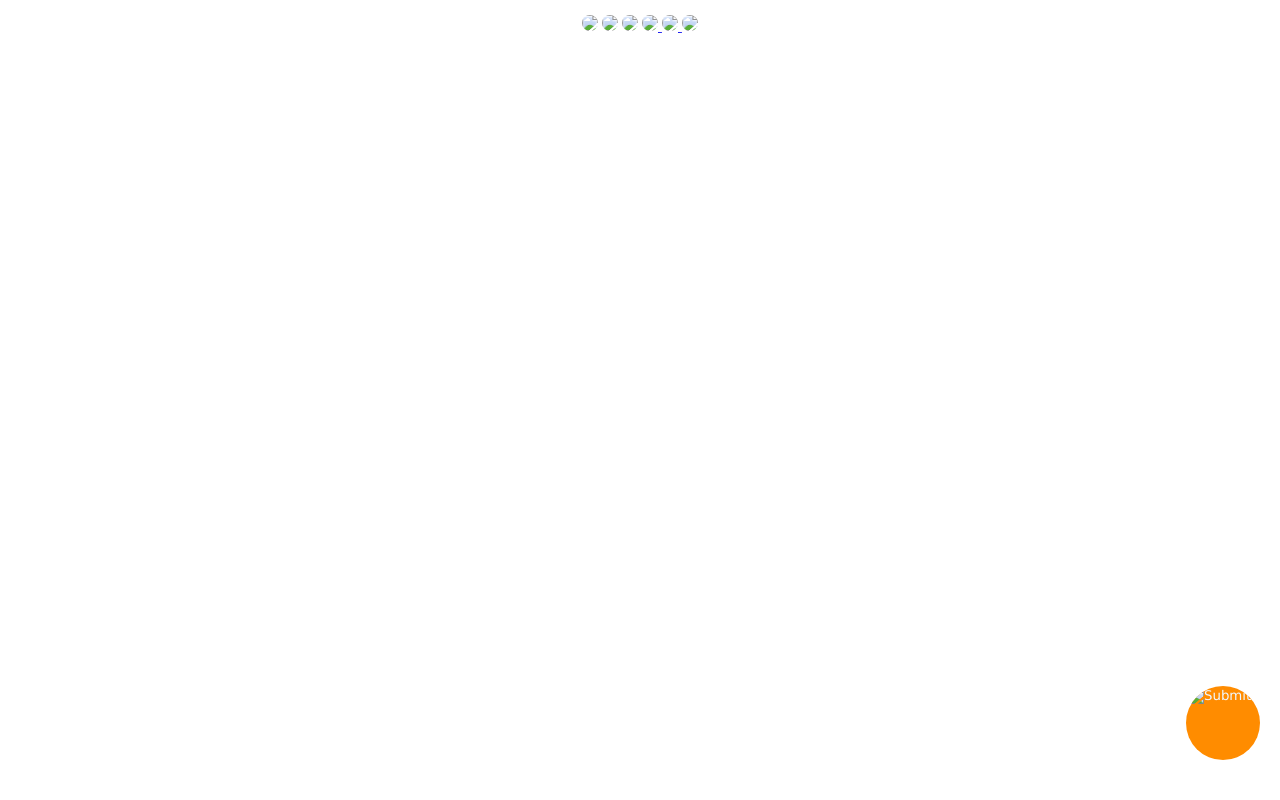
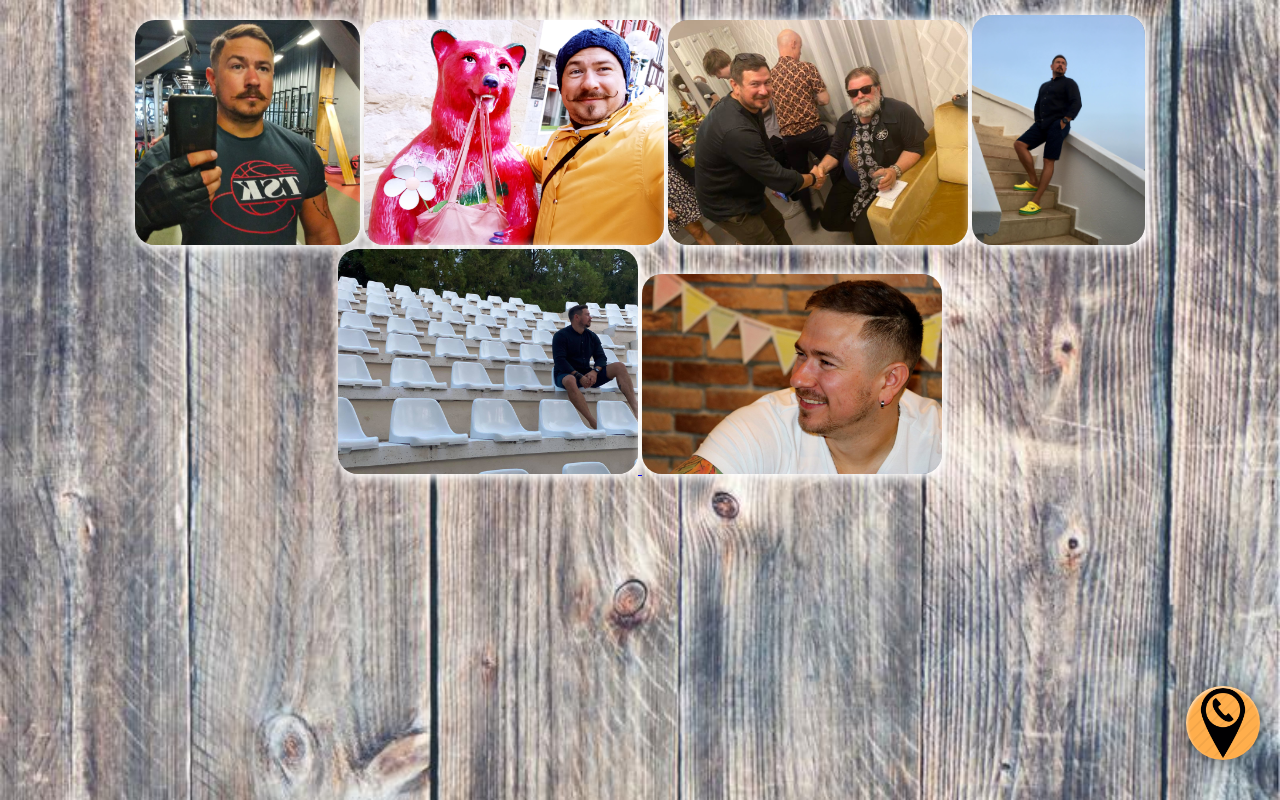
Before and after one commit to IvanKozerovsky/CV---Resume-Ivan-Kozerovsky, a plain HTML site: page foto.html in a window 1280 px wide. Drawn offline with Linux system fonts and the light colour scheme; files that its build step writes are made by us from their sources.

Commit message:
add sport and fotos

```diff
--- a/css/foto.css
+++ b/css/foto.css
@@ -1,5 +1,5 @@
 html {
-    background-image: url(fotofon.jpeg);
+    background-image: url(../img/fotofon.jpeg);
     background-repeat: no-repeat;
     background-position: center center;
     background-attachment: fixed;
@@ -24,14 +24,22 @@ html {
 }
 
 .btn2 {
-  background: rgb(255, 140, 0);
-    padding: 2px 2px;
-    color: aliceblue;
-    font-family: 'Lucida Sans', 'Lucida Sans Regular', 'Lucida Grande', 'Lucida Sans Unicode', Geneva, Verdana, sans-serif;
-    cursor: pointer;
-    border-radius: 50%;
-    min-height: 70px;
-    min-width: 70px;
+  background: rgb(255, 174, 76);
+  padding: 2px 2px;
+  color: aliceblue;
+  font-family: 'Lucida Sans', 'Lucida Sans Regular', 'Lucida Grande', 'Lucida Sans Unicode', Geneva, Verdana, sans-serif;
+  cursor: pointer;
+  border-radius: 50%;
+  width: 70px;
+  display: block;
+  border: none;
+  box-shadow: 3px 3px 20px rgba(0, 0, 0, 0.5), inset 1px 2px 3px rgba(255, 255, 255, 0.63); /* 0px 2px 0px rgba(0, 0, 0 0.1); inset 0px 0px 20px rgba(0, 0, 0, 0.1)*/;
+  transition-duration: 0.5s;
+}
+
+.btn2:hover {
+  opacity: 0.7;
+  box-shadow:inset 3px 3px 20px rgba(0, 0, 0, 0.5), inset 1px 2px 3px rgba(255, 255, 255, 0.63);
 }
 .con {
   position: fixed;
--- a/css/sport.css
+++ b/css/sport.css
@@ -1,5 +1,5 @@
 html {
-    background-image: url(sport.jpeg);
+    background-image: url(../img/sport.jpeg);
     background-repeat: no-repeat;
     background-position: center center;
     background-attachment: fixed;
--- a/css/style.css
+++ b/css/style.css
@@ -90,7 +90,7 @@ color: rgb(60, 60, 189);
 
 
 #mainfoto {
-    width: 50%;
+    width: 55%;
     min-width: 230px;
     border-radius: 50%;
     box-shadow: 11px 8px 20px 4px rgba(15, 18, 201, 0.25)
--- a/foto.html
+++ b/foto.html
@@ -3,23 +3,23 @@
 <head>
     <meta charset="UTF-8">
     <title>Foto - Ivan KozerovSKY</title>
-    <link href="foto.css" rel="stylesheet"/>
+    <link href="css/foto.css" rel="stylesheet"/>
 </head>
 
 <body>
 
 <div class="container4">
-    <a href="фото.jpeg" target="_blank"><img src="фото.jpeg" width="225" class="foto"></a>
-    <a href="фото 2.jpeg" target="_blank"><img src="фото 2.jpeg" width="300" class="foto"></a>
-    <a href="img/БГ.jpg" target="_blank"><img src="БГ.jpg" width="300" class="foto"></a>
-    <a href="more.jpeg" target="_blank"><img src="more.jpeg" height="230" class="foto">
-    <a href="more1.jpeg" target="_blank"><img src="more1.jpeg" width="300" class="foto">
-    <a href="я.jpeg" target="_blank"><img src="я.jpeg" width="300" class="foto">
+    <a href="img/фото.jpeg" target="_blank"><img src="img/фото.jpeg" width="225" class="foto"></a>
+    <a href="img/фото 2.jpeg" target="_blank"><img src="img/фото 2.jpeg" width="300" class="foto"></a>
+    <a href="img/img/БГ.jpg" target="_blank"><img src="img/БГ.jpg" width="300" class="foto"></a>
+    <a href="img/more.jpeg" target="_blank"><img src="img/more.jpeg" height="230" class="foto">
+    <a href="img/more1.jpeg" target="_blank"><img src="img/more1.jpeg" width="300" class="foto">
+    <a href="img/я.jpeg" target="_blank"><img src="img/я.jpeg" width="300" class="foto">
 </div>
 
 <div class="con">
 
-    <input class="btn2" type="image" src="icon.png" target="_blank" onClick='location.href="https://www.facebook.com/profile.php?id=100001434769079"'>
+    <input class="btn2" type="image" src="img/icon.png" target="_blank" onClick='location.href="tel:+380672437464"'>
 
 </div>
 
```
Also changed, not shown: Sport.html (+3 -3 lines).
